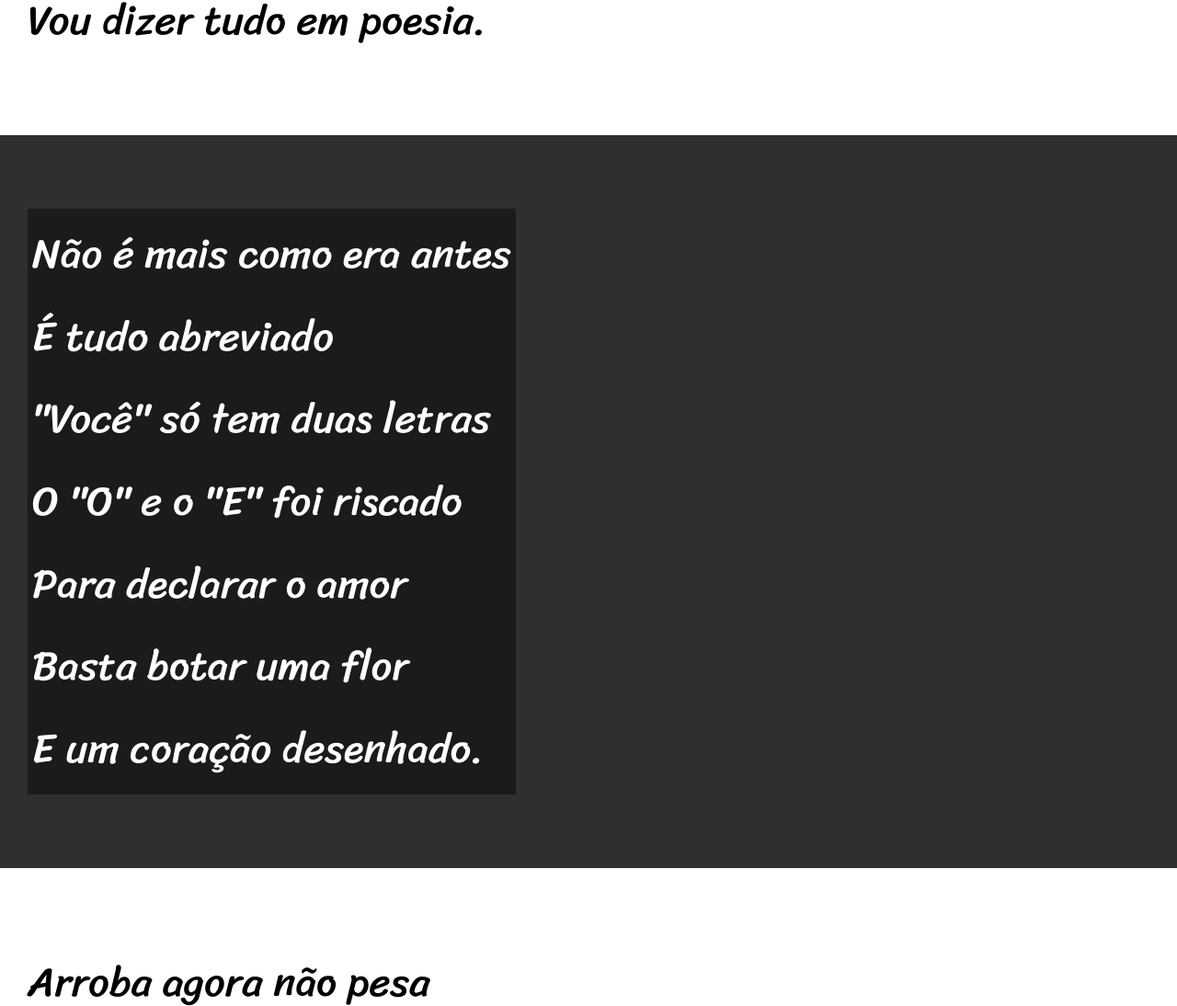
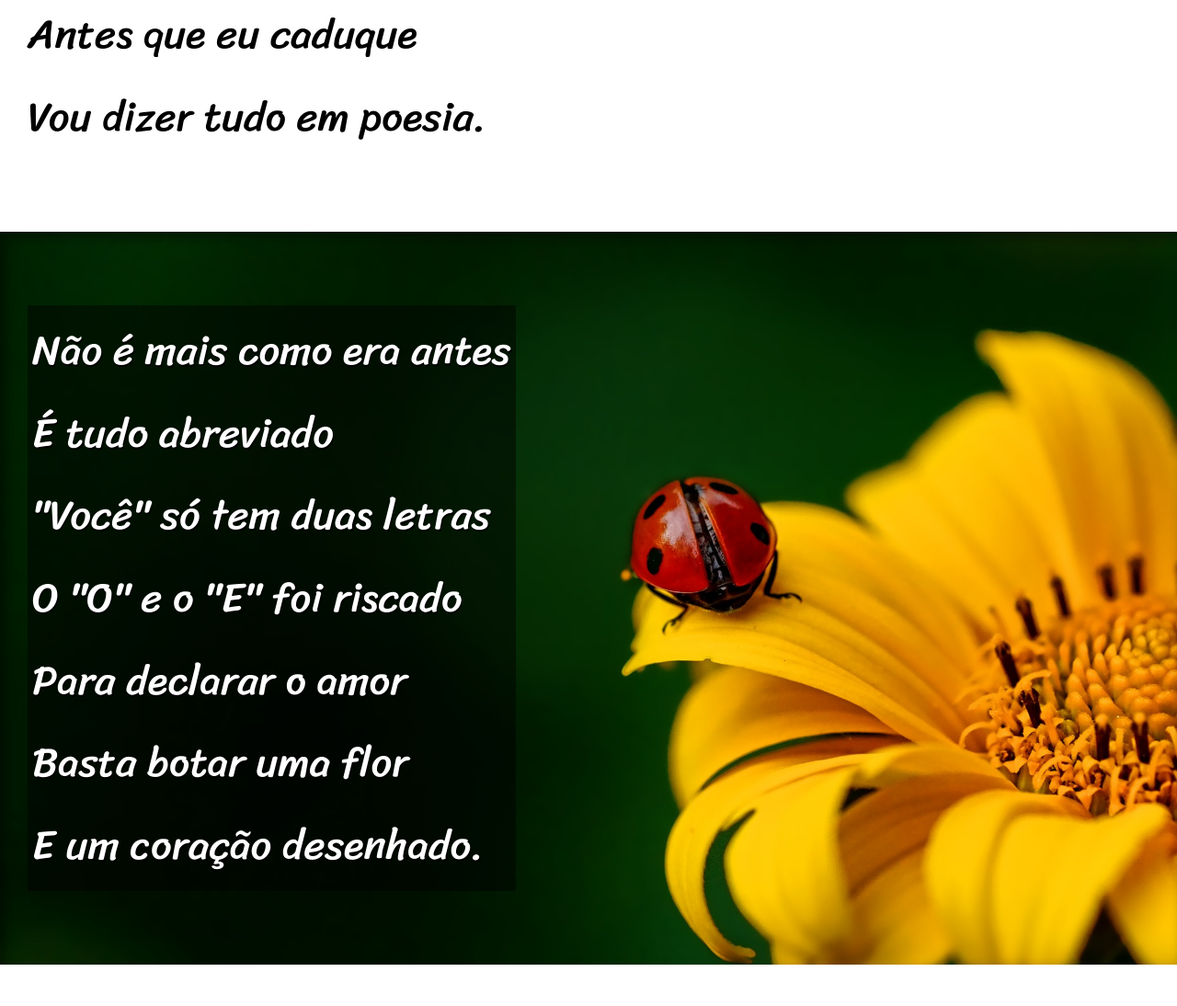
Before and after one commit to vinivasq/projeto-cordel, a plain HTML site: page index.html in a window 1280 px wide. Shown: the part 814-1908 px from the top of the page at 92% size. Drawn offline with Linux system fonts and the light colour scheme.

Commit message:
finalizado efeito paralax

```diff
--- a/estilo/style.css
+++ b/estilo/style.css
@@ -29,6 +29,7 @@ header h1 {
     padding-top: 70px;
     font-variant: small-caps;
     font-family: var(--fonte2);
+    font-size: 10vw;
 }
 
 header > p {
@@ -55,6 +56,7 @@ section {
     font-size: 3.5vw;
 }
 
+
 section.normal {
     background-color: white;
 }
@@ -62,12 +64,25 @@ section.normal {
 section.imagem {
     background-color: rgb(47, 47, 47);
     color: white;
+    box-shadow: inset 6px 6px 13px 0px rgba(0, 0, 0, 0.452);
+    background-position: right center;
+    background-size: cover;
+    background-attachment: fixed;
 }
 
 section.imagem > p {
     display: inline-block; /*transforma num bloco inline-level, se adaptando ao tamanho do conteudo como previamente estudado*/
-    background-color: rgba(0, 0, 0, 0.435);
+    background-color: rgba(0, 0, 0, 0.484);
     padding: 5px;
+    text-shadow: 1px 2px 0px black ;
+}
+
+section#img01 {
+    background-image: url(../imagens/background001.jpg);
+}
+
+section#img02 {
+    background-image: url(../imagens/background002.jpg);
 }
 
 footer {
--- a/index.html
+++ b/index.html
@@ -27,7 +27,7 @@
         </p>
     </section>
 
-    <section class="imagem">
+    <section class="imagem" id="img01">
         <p>
             Não é mais como era antes<br>
             É tudo abreviado<br>
@@ -61,7 +61,7 @@
         </p>
     </section>
 
-    <section class="imagem">
+    <section class="imagem" id="img02">
         <p>
             Tenho saudade das cartas<br>
             Escritas com a própria mão<br>
```
